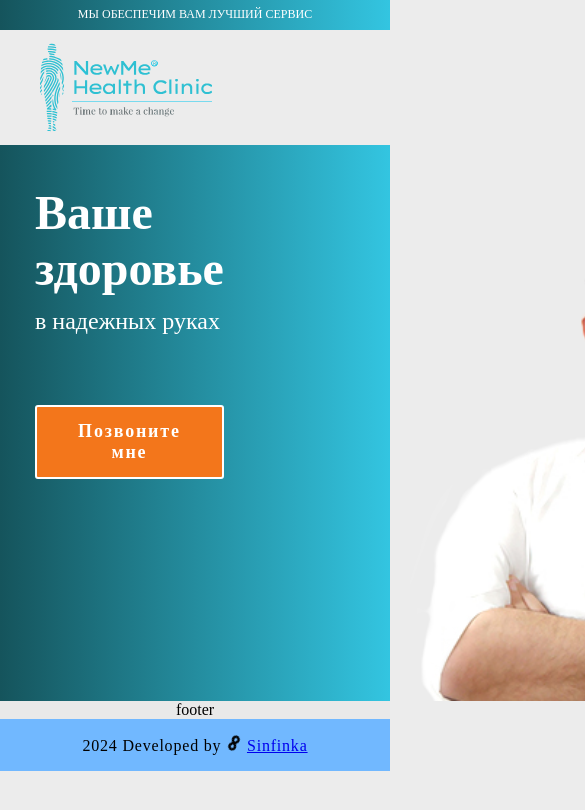
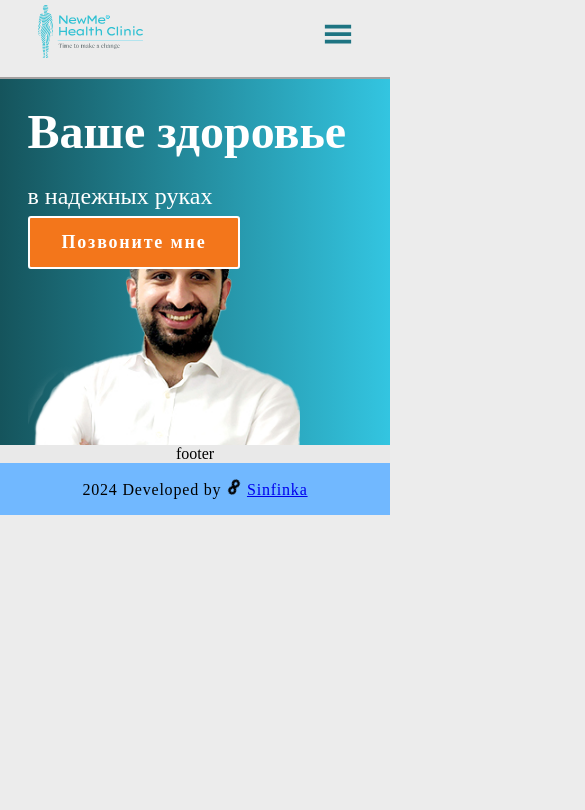
Before and after one commit to Sinfinka/new_me_a, a Next.js app: page / in a window 390 px wide. Shown: the top 810 px of the page, 585 px wide, since content can reach past the window. Built offline with nearby package versions, Linux system fonts and the light colour scheme.

Commit message:
add sidebar

```diff
--- a/components/CallMeBlock/CallMeBlock.module.css
+++ b/components/CallMeBlock/CallMeBlock.module.css
@@ -4,8 +4,9 @@
   justify-content: space-between;
   align-items: baseline;
   padding-bottom: 5px;
-  border-bottom: 1px solid rgb(136, 132, 132);
-  margin-bottom: 21px;
+  border-bottom: 2px solid rgba(136, 132, 132, 0.716);
+  box-shadow: 0px 3px 0px 0px rgba(136, 132, 132, 0.325);
+  margin-bottom: 23px;
 }
 
 .telLink {
@@ -13,6 +14,7 @@
   font-size: 18px;
   font-weight: 500;
   padding-bottom: 5px;
+  transition: color 0.3s ease;
 }
 
 .btn {
@@ -25,6 +27,7 @@
   padding: 0;
   padding-bottom: 5px;
   border-bottom: 1px dashed black;
+  transition: color 0.3s ease;
 }
 
 .workTime {
@@ -33,3 +36,12 @@
   font-weight: 500;
   line-height: 113.71%;
 }
+
+@media (min-width: 1440px) {
+  .telLink:hover,
+  .telLink:focus,
+  .btn:hover,
+  .btn:focus {
+    color: var(--text-blue-hover);
+  }
+}
--- a/components/Header/Header.jsx
+++ b/components/Header/Header.jsx
@@ -1,28 +1,38 @@
 import React from "react";
 import css from "./Header.module.css";
-
+import Link from "next/link";
 import con from "../../styles/container.module.css";
 import Icon from "../../components/icons";
 import { GiHamburgerMenu } from "react-icons/gi";
 import { NavBar } from "../NavBar/NavBar";
 import { CallMeBlock } from "../CallMeBlock/CallMeBlock";
+import { useState } from "react";
+import Sidebar from "../Sidebar/Sidebar";
 
 // import CallbackModal from "../CallbackModal/CallbackModal";
 
 function Header() {
+  const [isSidebarOpen, setIsSidebarOpen] = useState(false);
+
+  const toggleSidebar = () => {
+    setIsSidebarOpen(!isSidebarOpen);
+  };
   return (
     <header className={css.header}>
       <div className={css.topBar}>
         <p>мы обеспечим вам лучший сервис</p>
       </div>
       <div className={`${css.wrapper} ${con.container}`}>
-        <Icon className={css.logo} id="icon-logo" width="227" height="115" />
+        <Link href="/">
+          <Icon className={css.logo} id="icon-logo" width="227" height="115" />
+        </Link>
         <div className={css.tools}>
           <CallMeBlock />
           <NavBar />
-          <GiHamburgerMenu className={css.burger} />
         </div>
+        <GiHamburgerMenu className={css.burger} onClick={toggleSidebar} />
       </div>
+      <Sidebar isOpen={isSidebarOpen} onClose={toggleSidebar} />
       {/* <CallbackModal /> */}
     </header>
   );
--- a/components/Header/Header.module.css
+++ b/components/Header/Header.module.css
@@ -1,30 +1,56 @@
+.header {
+  border-bottom: 2px solid rgba(136, 132, 132, 0.716);
+  box-shadow: 0px 3px 0px 0px rgba(136, 132, 132, 0.325);
+}
+
 .topBar {
-  grid-column: 1 / -1;
-  background: var(--lineal-gradient);
-  color: var(--text-color);
-  font-size: 12px;
-  font-weight: 400;
-  line-height: 113.71%;
-  letter-spacing: 0%;
-  text-align: center;
-  text-transform: uppercase;
-  padding-top: 8px;
-  padding-bottom: 8px;
-  width: 100vw;
+  display: none;
 }
 .wrapper {
   display: flex;
   justify-content: space-between;
-}
-.logo {
-  padding: 5px 50px 5px 5px;
+  align-items: center;
+  margin-bottom: 10px;
 }
 
+.logo {
+  width: 125px;
+  height: 63px;
+  padding: 5px;
+}
 .tools {
   display: none;
 }
 
+.burger {
+  width: 50px;
+  height: 50px;
+  padding: 10px;
+  fill: var(--text-blue);
+  cursor: pointer;
+}
+
 @media (min-width: 1440px) {
+  .logo {
+    padding: 5px 50px 5px 5px;
+    width: 227px;
+    height: 115px;
+  }
+  .topBar {
+    display: grid;
+    grid-column: 1 / -1;
+    background: var(--lineal-gradient);
+    color: var(--text-color);
+    font-size: 12px;
+    font-weight: 400;
+    line-height: 113.71%;
+    letter-spacing: 0%;
+    text-align: center;
+    text-transform: uppercase;
+    padding-top: 8px;
+    padding-bottom: 8px;
+    width: 100vw;
+  }
   .tools {
     display: block;
     padding-top: 18px;
--- a/components/NavBar/NavBar.jsx
+++ b/components/NavBar/NavBar.jsx
@@ -4,77 +4,84 @@ import clsx from "clsx";
 import Link from "next/link";
 import css from "./NavBar.module.css";
 
-export function NavBar() {
+export function NavBar({ onClose, isInSidebar }) {
   const pathname = usePathname();
   return (
-    <nav>
+    <nav className={clsx({ [css.inSidebar]: isInSidebar })}>
       <ul className={css.navigation}>
-        <li>
+        <li className={css.li}>
           <Link
             className={clsx(css.navLink, {
               [css.active]: pathname === "/",
             })}
             href="/"
+            onClick={onClose}
           >
             Главная
           </Link>
         </li>
-        <li>
+        <li className={css.li}>
           <Link
             className={clsx(css.navLink, {
               [css.active]: pathname === "/services",
             })}
             href="/services"
+            onClick={onClose}
           >
             Услуги
           </Link>
         </li>
-        <li>
+        <li className={css.li}>
           <Link
             className={clsx(css.navLink, {
               [css.active]: pathname === "/prices",
             })}
             href="/prices"
+            onClick={onClose}
           >
             Цены
           </Link>
         </li>
-        <li>
+        <li className={css.li}>
           <Link
             className={clsx(css.navLink, {
               [css.active]: pathname === "/promotions",
             })}
             href="/promotions"
+            onClick={onClose}
           >
             Акции
           </Link>
         </li>
-        <li>
+        <li className={css.li}>
           <Link
             className={clsx(css.navLink, {
               [css.active]: pathname === "/articles",
             })}
             href="/articles"
+            onClick={onClose}
           >
             Статьи
           </Link>
         </li>
-        <li>
+        <li className={css.li}>
           <Link
             className={clsx(css.navLink, {
               [css.active]: pathname === "/about",
             })}
             href="/about"
+            onClick={onClose}
           >
             О нас
           </Link>
         </li>
-        <li>
+        <li className={css.li}>
           <Link
             className={clsx(css.navLink, {
               [css.active]: pathname === "/contacts",
             })}
             href="/contacts"
+            onClick={onClose}
           >
             Контакты
           </Link>
--- a/components/NavBar/NavBar.module.css
+++ b/components/NavBar/NavBar.module.css
@@ -4,7 +4,7 @@
   justify-content: space-between;
 }
 
-.navLink {
+.navigation .navLink {
   font-family: Clear Sans;
   font-size: 24px;
   font-weight: 700;
@@ -14,6 +14,22 @@
   white-space: nowrap;
 }
 
-.active {
+.navigation .navLink.active {
   color: var(--accent-color);
 }
+
+.inSidebar .navigation {
+  /* display: block; */
+  flex-direction: column;
+}
+
+.inSidebar .navLink {
+  padding-bottom: 24px;
+}
+
+.inSidebar .navLink.active {
+}
+
+.inSidebar .li {
+  margin-bottom: 24px;
+}
--- /dev/null
+++ b/components/Sidebar/Sidebar.jsx
@@ -0,0 +1,38 @@
+// Sidebar.jsx
+import React from "react";
+import { IoMdClose } from "react-icons/io";
+import clsx from "clsx";
+import con from "../../styles/container.module.css";
+import css from "./Sidebar.module.css";
+import { NavBar } from "../NavBar/NavBar";
+import { CallMeBlock } from "../CallMeBlock/CallMeBlock";
+import Link from "next/link";
+import Icon from "../icons";
+
+const Sidebar = ({ isOpen, onClose }) => {
+  return (
+    <div
+      className={clsx(
+        css.sidebar,
+        { [css.sidebarOpen]: isOpen },
+        con.container
+      )}
+    >
+      <div className={css.sidebarHeader}>
+        <Link href="/">
+          <Icon className={css.logo} id="icon-logo" width="227" height="115" />
+        </Link>
+        <IoMdClose className={css.closeIcon} onClick={onClose} />
+      </div>
+      <div className={css.sidebarContent}>
+        {/* <CallMeBlock /> */}
+        <NavBar onClose={onClose} isInSidebar />
+        {/* <div className={css.topBar}>
+          <p>мы обеспечим вам лучший сервис</p>
+        </div> */}
+      </div>
+    </div>
+  );
+};
+
+export default Sidebar;
--- /dev/null
+++ b/components/Sidebar/Sidebar.module.css
@@ -0,0 +1,60 @@
+/* Sidebar.module.css */
+.sidebar {
+  background-color: var(--background-color);
+  position: fixed;
+  top: 0;
+  left: 0;
+  width: 100%;
+  height: 100%;
+  transform: translateY(-100%);
+  transition: transform 0.3s ease-in-out;
+  z-index: 1000;
+}
+
+.logo {
+  width: 125px;
+  height: 63px;
+  padding: 5px;
+}
+
+.sidebarOpen {
+  transform: translateY(0);
+}
+
+.sidebarHeader {
+  display: flex;
+  justify-content: space-between;
+  align-items: center;
+  border-bottom: 1px solid rgba(136, 132, 132, 0.716);
+  box-shadow: 0px 2px 0px 0px rgba(136, 132, 132, 0.325);
+  margin-bottom: 24px;
+}
+
+.closeIcon {
+  width: 50px;
+  height: 50px;
+  padding: 10px;
+  cursor: pointer;
+  font-size: 1.5rem;
+}
+
+.sidebarContent {
+  /* padding: 1rem; */
+  /* height: 100%; */
+}
+
+.topBar {
+  display: grid;
+  grid-column: 1 / -1;
+  background: var(--lineal-gradient);
+  color: var(--text-color);
+  font-size: 12px;
+  font-weight: 400;
+  line-height: 113.71%;
+  letter-spacing: 0%;
+  text-align: center;
+  text-transform: uppercase;
+  padding-top: 8px;
+  padding-bottom: 8px;
+  width: 100vw;
+}
--- a/pages/HomePage.module.css
+++ b/pages/HomePage.module.css
@@ -1,37 +1,38 @@
 .wrapper {
   display: flex;
+  flex-direction: column;
   justify-content: space-between;
   align-items: flex-start;
 }
 .content {
-  display: flex;
+  /* display: flex;
   flex-direction: column;
-  justify-content: flex-start;
+  justify-content: flex-start; */
 }
 
 .imageContainer {
-  flex-shrink: 0;
-  margin-left: 20px;
+  /* flex-shrink: 0;
+  margin-left: 20px; */
 }
 
 .hero {
   background: var(--lineal-gradient);
-  padding-top: 40px;
+  padding-top: 25px;
   width: 100%;
 }
 
 .header {
-  display: flex;
-  flex-direction: column;
   color: var(--text-color);
   font-family: Clear Sans;
   font-size: 48px;
   font-weight: 700;
   line-height: 56px;
+  /* display: flex;
+  flex-direction: column;
   letter-spacing: 0%;
   text-align: left;
 
-  margin-bottom: 10px;
+  margin-bottom: 10px; */
 }
 .headerSmall {
   font-size: 24px;
--- a/pages/index.js
+++ b/pages/index.js
@@ -74,8 +74,8 @@ export default function Home() {
           <Image
             src="/DrManiHabibi.png"
             alt="Dr Mani Habibi"
-            width={797}
-            height={516}
+            width={272}
+            height={176}
           />
         </div>
       </div>
--- a/styles/container.module.css
+++ b/styles/container.module.css
@@ -1,11 +1,14 @@
 .container {
   width: 100%;
-  margin: auto;
+  margin-left: auto;
+  margin-right: auto;
+  padding-left: 20px;
+  padding-right: 20px;
 }
 
 @media (min-width: 375px) {
   .container {
-    width: 320px;
+    width: 375px;
   }
 }
 
--- a/styles/global.css
+++ b/styles/global.css
@@ -14,6 +14,7 @@
   --background-color: #ececec;
   --box-shadow: #592a0145;
   --text-blue: rgb(30, 116, 130);
+  --text-blue-hover: rgb(97, 200, 216);
   --lineal-gradient: linear-gradient(
     to left,
     rgb(51, 197, 225),
```
Also changed, not shown: public/DrManiHabibi.png.
